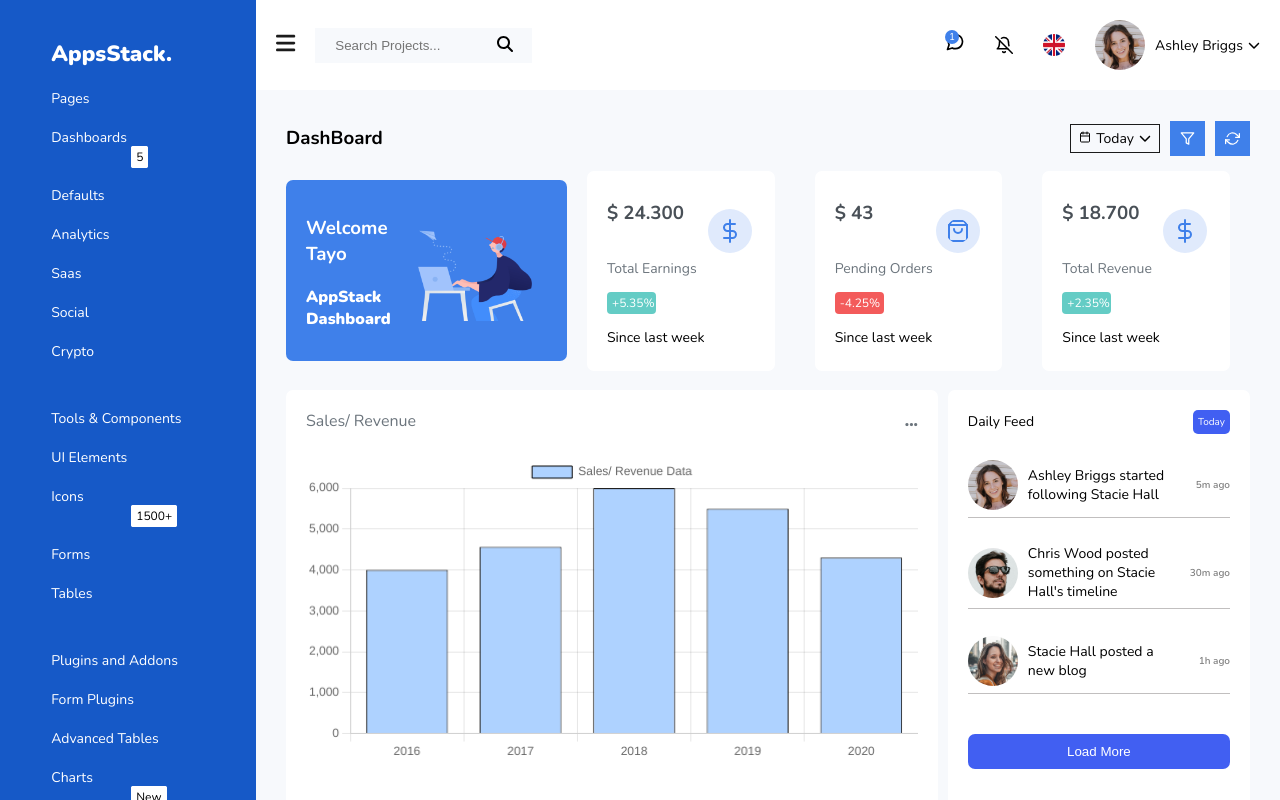
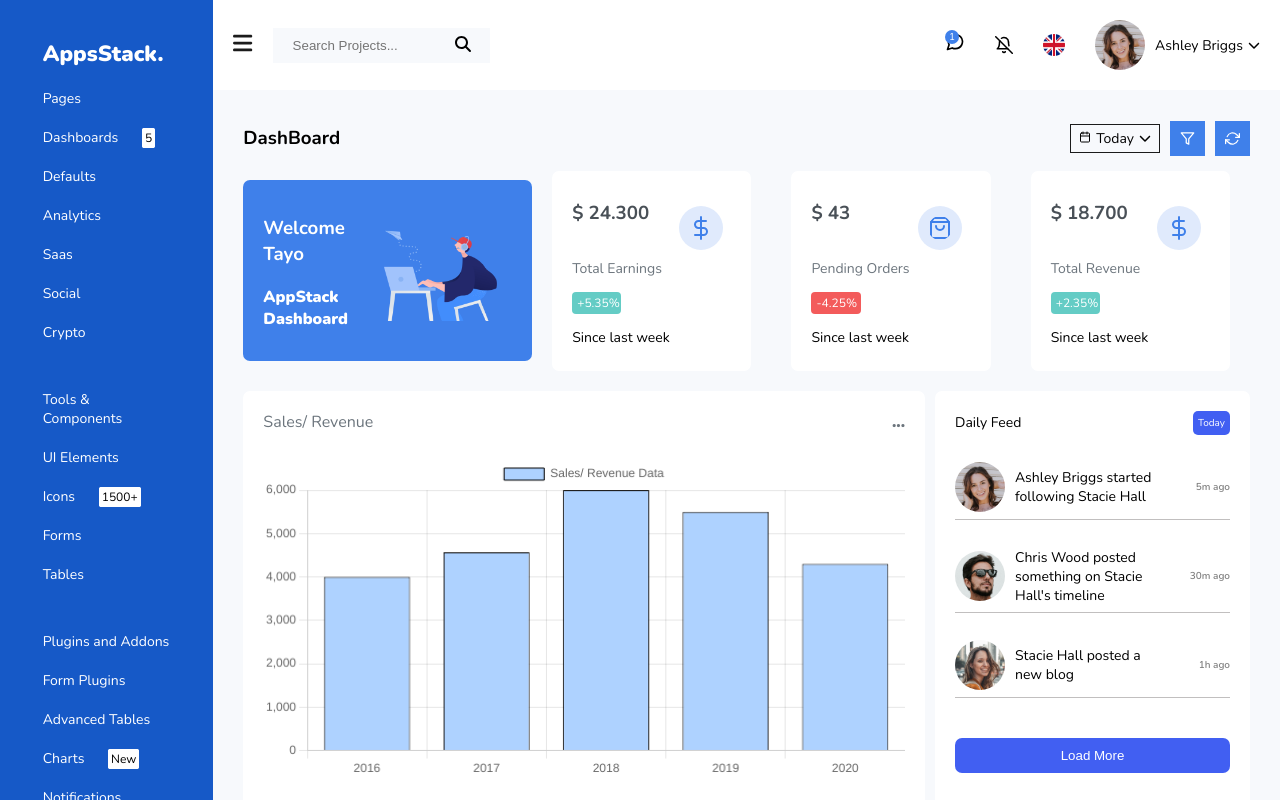
Before and after one commit to TEE2DWHY/admin-dashboard, a Next.js app: page / in a window 1280 px wide. Shown: the top 800 px of the page. Built offline with nearby package versions, Linux system fonts and the light colour scheme.

Commit message:
made changes to pages.jsx

```diff
--- a/app/page.jsx
+++ b/app/page.jsx
@@ -6,23 +6,22 @@ import Sidebar from "@/components/sidebar";
 import Animate from "@/libs/Animate";
 
 const Home = () => {
-  const [isSidebarVisible, setSidebarVisible] = useState(
-    window.innerWidth > 820
-  );
+  const [isSidebarVisible, setSidebarVisible] = useState(true);
 
   const toggleSidebar = () => {
     setSidebarVisible(!isSidebarVisible);
-    const dashboardHeader = document.querySelector(".dashboard-contents");
-    dashboardHeader.classList.toggle("full-width");
   };
 
   useEffect(() => {
+    // Check the window width after the component has mounted (in the browser)
     const handleResize = () => {
       setSidebarVisible(window.innerWidth > 820);
     };
 
+    // Add the event listener when the component mounts
     window.addEventListener("resize", handleResize);
 
+    // Remove the event listener when the component unmounts
     return () => {
       window.removeEventListener("resize", handleResize);
     };
--- a/styles/dashboard.css
+++ b/styles/dashboard.css
@@ -1,10 +1,5 @@
 .dashboard-contents {
-  width: 80%;
-}
-
-.full-width {
   width: 100%;
-  transition: all 0.5s ease-in;
 }
 
 .user {
--- a/styles/sidebar.css
+++ b/styles/sidebar.css
@@ -41,10 +41,10 @@ li {
 }
 
 .sidebar-ads {
-  margin-left: 80px;
+  margin-left: 20px;
   border: 1px solid #fff;
   border-radius: 2px;
-  padding: 2px 4px;
+  padding: 1px 2px;
   color: #000;
   background-color: #fff;
   font-size: 12px;
```
